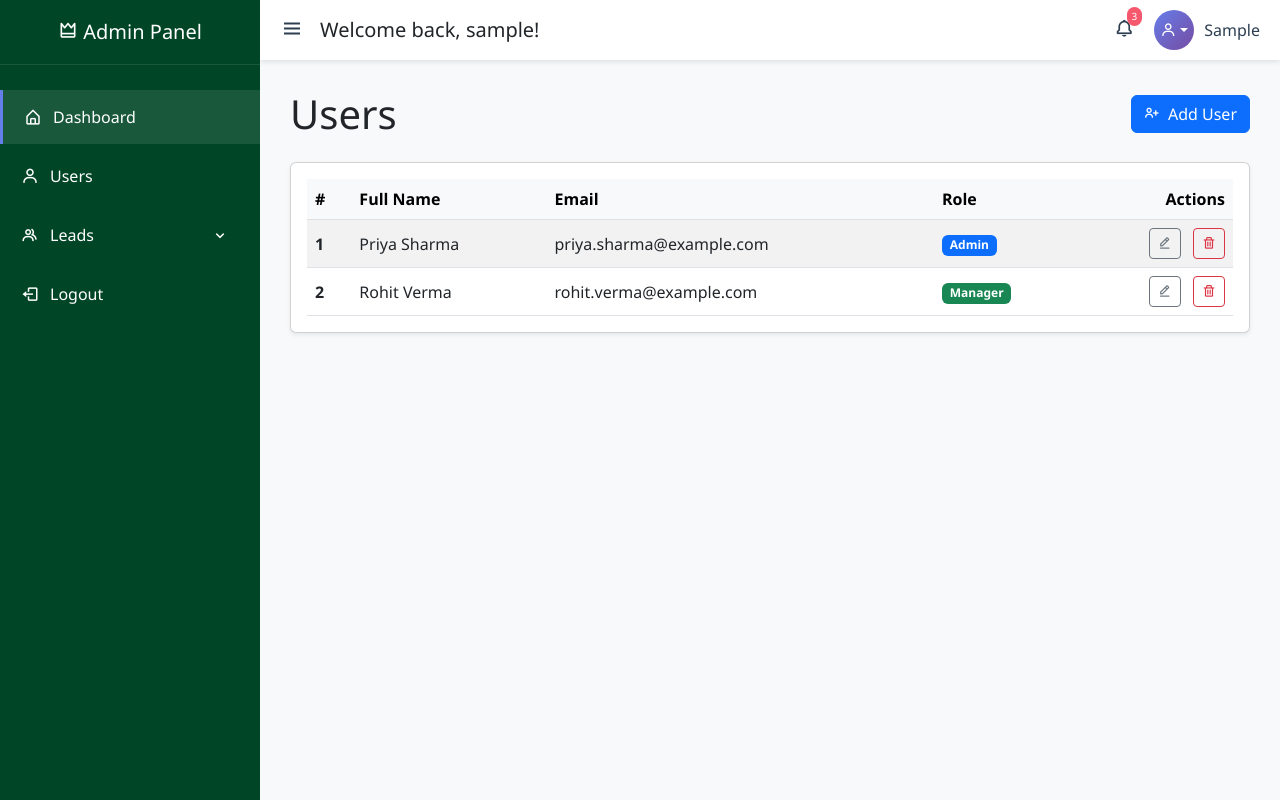
After one commit to ddroy9090-ind/telecrm, a PHP site: page /users.php in a window 1280 px wide. The commit adds this page. Run offline with PHP 8.4, Linux system fonts and the light colour scheme; the visitor is signed in with stand-in values (Sample User, id 1).

Commit message:
Add users management page with modal

```diff
--- a/includes/sidebar.php
+++ b/includes/sidebar.php
@@ -7,6 +7,12 @@
             <a href="index.php" class="sidebar-link">
                 <i class="bx bx-home-alt"></i>
                 <span class="sidebar-text">Dashboard</span>
+            </a>
+        </li>
+        <li>
+            <a href="users.php" class="sidebar-link">
+                <i class="bx bx-user"></i>
+                <span class="sidebar-text">Users</span>
             </a>
         </li>
         <li class="sidebar-dropdown">
--- /dev/null
+++ b/users.php
@@ -0,0 +1,127 @@
+<?php
+session_start();
+
+// Check if user is logged in
+if(!isset($_SESSION['loggedin']) || $_SESSION['loggedin'] !== true) {
+    header("Location: login.php");
+    exit;
+}
+?>
+<?php include 'includes/common-header.php'; ?>
+
+<div id="adminPanel">
+    <!-- Sidebar -->
+    <?php include 'includes/sidebar.php'; ?>
+
+    <!-- Topbar -->
+    <?php include 'includes/topbar.php'; ?>
+
+    <!-- Main Content -->
+    <main class="main-content">
+        <div class="d-flex justify-content-between align-items-center mb-4">
+            <h1 class="mb-0">Users</h1>
+            <button type="button" class="btn btn-primary" data-bs-toggle="modal" data-bs-target="#addUserModal">
+                <i class="bx bx-user-plus me-1"></i> Add User
+            </button>
+        </div>
+
+        <div class="card shadow-sm">
+            <div class="card-body">
+                <div class="table-responsive">
+                    <table class="table table-striped align-middle mb-0">
+                        <thead class="table-light">
+                            <tr>
+                                <th scope="col">#</th>
+                                <th scope="col">Full Name</th>
+                                <th scope="col">Email</th>
+                                <th scope="col">Role</th>
+                                <th scope="col" class="text-end">Actions</th>
+                            </tr>
+                        </thead>
+                        <tbody>
+                            <tr>
+                                <th scope="row">1</th>
+                                <td>Priya Sharma</td>
+                                <td>priya.sharma@example.com</td>
+                                <td><span class="badge bg-primary">Admin</span></td>
+                                <td class="text-end">
+                                    <button type="button" class="btn btn-sm btn-outline-secondary me-2" title="Edit">
+                                        <i class="bx bx-edit-alt"></i>
+                                    </button>
+                                    <button type="button" class="btn btn-sm btn-outline-danger" title="Delete">
+                                        <i class="bx bx-trash"></i>
+                                    </button>
+                                </td>
+                            </tr>
+                            <tr>
+                                <th scope="row">2</th>
+                                <td>Rohit Verma</td>
+                                <td>rohit.verma@example.com</td>
+                                <td><span class="badge bg-success">Manager</span></td>
+                                <td class="text-end">
+                                    <button type="button" class="btn btn-sm btn-outline-secondary me-2" title="Edit">
+                                        <i class="bx bx-edit-alt"></i>
+                                    </button>
+                                    <button type="button" class="btn btn-sm btn-outline-danger" title="Delete">
+                                        <i class="bx bx-trash"></i>
+                                    </button>
+                                </td>
+                            </tr>
+                        </tbody>
+                    </table>
+                </div>
+            </div>
+        </div>
+    </main>
+</div>
+
+<!-- Add User Modal -->
+<div class="modal fade" id="addUserModal" tabindex="-1" aria-labelledby="addUserModalLabel" aria-hidden="true">
+    <div class="modal-dialog modal-dialog-centered">
+        <div class="modal-content">
+            <div class="modal-header">
+                <h5 class="modal-title" id="addUserModalLabel">Add New User</h5>
+                <button type="button" class="btn-close" data-bs-dismiss="modal" aria-label="Close"></button>
+            </div>
+            <div class="modal-body">
+                <form>
+                    <div class="mb-3">
+                        <label for="fullName" class="form-label">Full Name</label>
+                        <input type="text" class="form-control" id="fullName" placeholder="Enter full name">
+                    </div>
+                    <div class="mb-3">
+                        <label for="emailAddress" class="form-label">Email address</label>
+                        <input type="email" class="form-control" id="emailAddress" placeholder="Enter email">
+                    </div>
+                    <fieldset class="mb-3">
+                        <legend class="col-form-label pt-0">Role</legend>
+                        <div class="form-check">
+                            <input class="form-check-input" type="radio" name="userRole" id="roleAdmin" value="admin" checked>
+                            <label class="form-check-label" for="roleAdmin">
+                                Admin
+                            </label>
+                        </div>
+                        <div class="form-check">
+                            <input class="form-check-input" type="radio" name="userRole" id="roleManager" value="manager">
+                            <label class="form-check-label" for="roleManager">
+                                Manager
+                            </label>
+                        </div>
+                        <div class="form-check">
+                            <input class="form-check-input" type="radio" name="userRole" id="roleAgent" value="agent">
+                            <label class="form-check-label" for="roleAgent">
+                                Agent
+                            </label>
+                        </div>
+                    </fieldset>
+                </form>
+            </div>
+            <div class="modal-footer">
+                <button type="button" class="btn btn-secondary" data-bs-dismiss="modal">Cancel</button>
+                <button type="button" class="btn btn-primary">Save User</button>
+            </div>
+        </div>
+    </div>
+</div>
+
+<?php include 'includes/common-footer.php'; ?>
```
